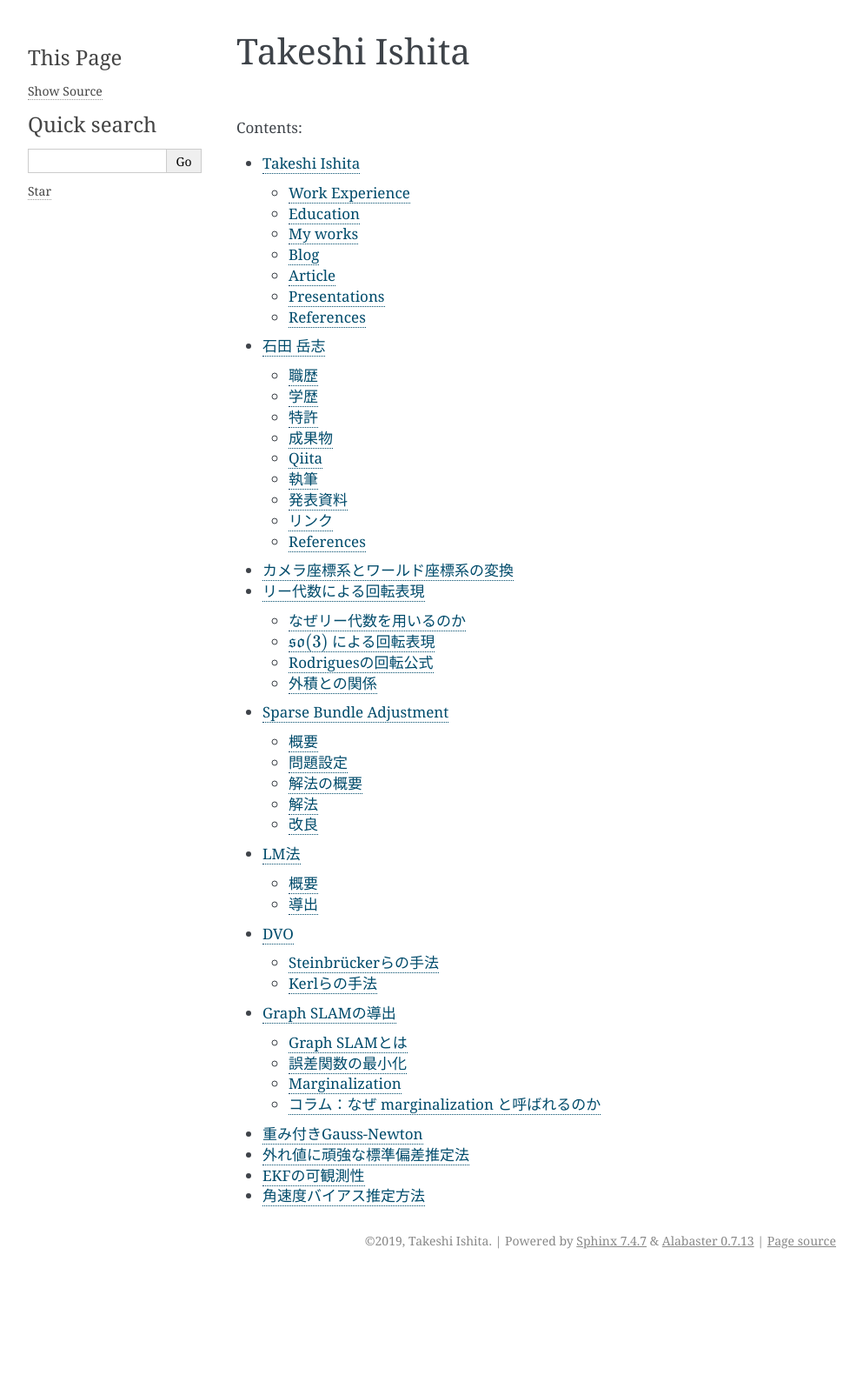
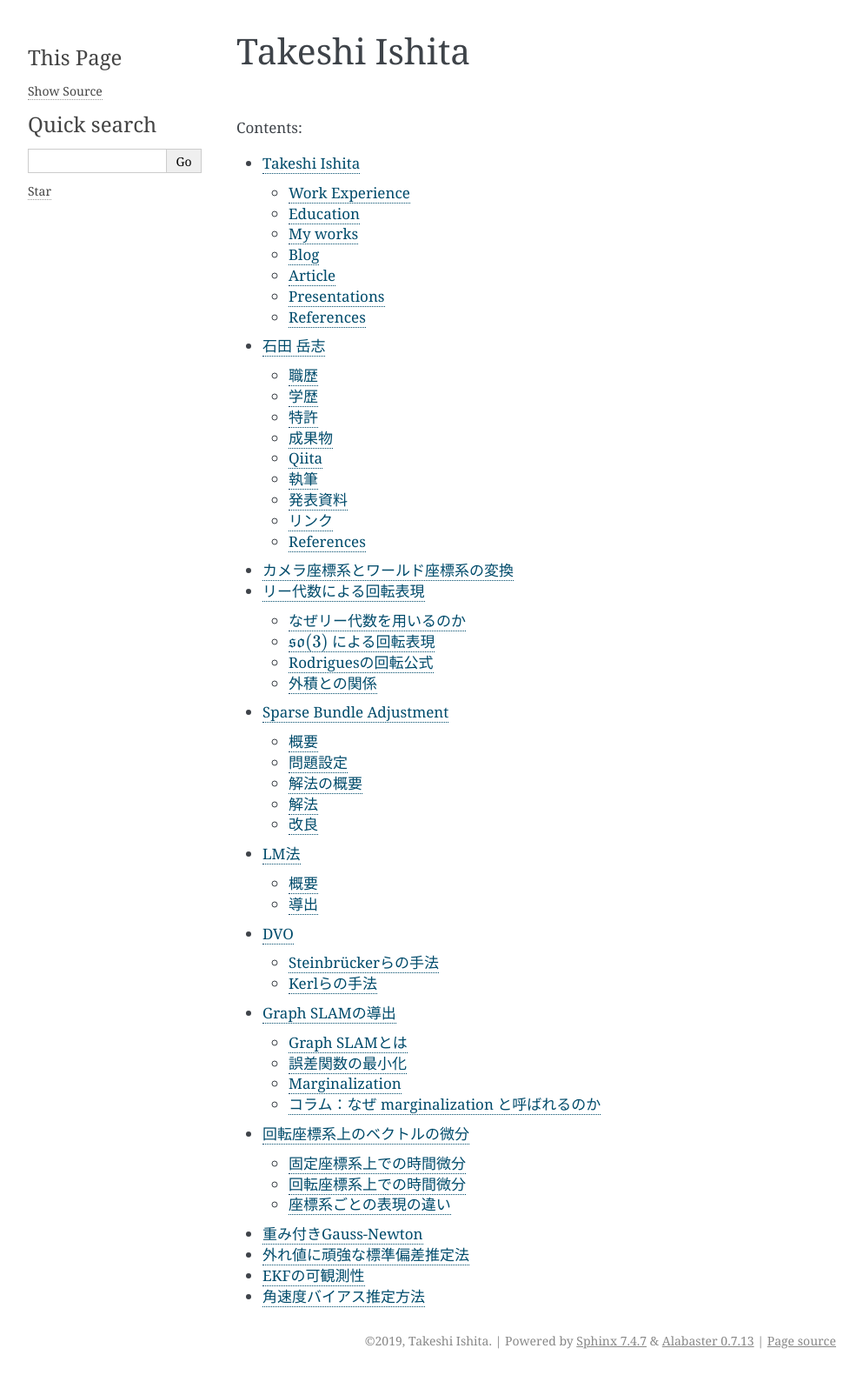
Before and after one commit to IshitaTakeshi/ishitatakeshi.github.io, a Sphinx documentation site: the page built from source/index.rst, in a window 1280 px wide. Shown: the whole page at 87% size, without its empty margins (148-1141 px from the left). Built offline with Sphinx 7.4.7, drawn with Linux system fonts in a browser that asks for light colours; before the commit the page ends 1466 px from its top, so only the background shows below that; some of the changed lines change nothing that is shown.

Commit message:
Add derivative on rotation coordinate

```diff
--- a/source/index.rst
+++ b/source/index.rst
@@ -20,6 +20,7 @@ Takeshi Ishita
    sba
    dvo
    graph-slam
+   rotating-coordinate-system
 
 - `重み付きGauss-Newton <https://tier4.github.io/system_software_team_hp/documents/weighted_gauss_newton.html>`__
 - `外れ値に頑強な標準偏差推定法 <https://tier4.github.io/system_software_team_hp/documents/robust_stddev_estimator.html>`__
--- /dev/null
+++ b/source/rotating-coordinate-system.rst
@@ -0,0 +1,137 @@
+回転座標系上のベクトルの微分
+============================
+
+.. math::
+   \newcommand{\E}{\mathbf{e}}
+
+原点を共有する2つの座標系 :math:`O(\E_{i}, \E_{j}, \E_{k})` 、 :math:`O'(\E_{x}, \E_{y}, \E_{z})` を考える。前者を固定座標系、後者を回転座標系と呼ぶことにしよう。回転座標系は固定座標系の上で回転しているものとする。
+
+2つの座標系の関係を時刻 :math:`t` によって変化する回転行列 :math:`R(t)` で記述することにしよう。
+
+.. math::
+    \begin{bmatrix} \E_{x} & \E_{y} & \E_{z} \end{bmatrix} = R(t)^{\top}\begin{bmatrix} \E_{i} & \E_{j} & \E_{k} \end{bmatrix}
+    :label: rotation-between-coordinates
+
+さて、これら2つの座標系の原点が一致していることから、時間変化するベクトル :math:`\mathbf{a}(t) \in \mathrm{R}^{3}` を固定座標系 :math:`O(\E_{i}, \E_{j}, \E_{k})` および回転座標系 :math:`O'(\E_{x}, \E_{y}, \E_{z})` でそれぞれ次のように記述することができる。
+
+.. math::
+   \begin{align}
+        \mathbf{a}(t)
+        &= a_{i}\E_{i} + a_{j}\E_{j} + a_{k}\E_{k}  \\
+        &= a_{x}\E_{x} + a_{y}\E_{y} + a_{z}\E_{z}  \\
+        &= \begin{bmatrix} \E_{x} & \E_{y} & \E_{z} \end{bmatrix} \begin{bmatrix} a_{x} \\ a_{y} \\ a_{z} \end{bmatrix} \\
+   \end{align}
+
+固定座標系上での時間微分
+------------------------
+
+ベクトル :math:`\mathbf{a}(t)` を固定座標系上で時間微分してみよう。これは固定座標系の基底ベクトル :math:`\E_{i}, \E_{j}, \E_{k}` が固定座標系上で時間変化しないという前提のもとでベクトル :math:`\mathbf{a}(t)` を時間微分することを意味する。
+
+すなわち、 :math:`\frac{d \E_{i}}{d t} = \frac{d \E_{y}}{d t} = \frac{d \E_{y}}{d t} = \mathbf{0}` であることから、ベクトル :math:`\mathbf{a}(t)` の時間微分を固定座標系上で次のように記述することができる。
+
+.. math::
+   \frac{d \mathbf{a}(t)}{d t}
+   &= \frac{d}{d t}(a_{i}\E_{i} + a_{j}\E_{j} + a_{k}\E_{k}) \\
+   &= \frac{d}{d t}(a_{i}\E_{i}) + \frac{d}{d t}(a_{j}\E_{j}) + \frac{d}{d t}(a_{k}\E_{k}) \\
+   &= \frac{d a_{i}}{d t}\E_{i} + \frac{d a_{j}}{d t}\E_{j} + \frac{d a_{k}}{d t}\E_{k}
+    + a_{i}\frac{d \E_{i}}{d t} + a_{j}\frac{d \E_{j}}{d t} + a_{k}\frac{d \E_{k}}{d t} \\
+   &= \frac{d a_{i}}{d t}\E_{i} + \frac{d a_{j}}{d t}\E_{j} + \frac{d a_{k}}{d t}\E_{k}  \\
+   &= \begin{bmatrix} \E_{i} & \E_{j} & \E_{k} \end{bmatrix} \begin{bmatrix} \frac{d a_{i}}{dt} \\ \frac{d a_{j}}{dt} \\ \frac{d a_{k}}{dt} \end{bmatrix} \\
+
+固定座標系上のベクトルの固定座標系上での微分を、添字 :math:`W` を用いて
+
+.. math::
+   \dot{\mathbf{a}}_{W} = \frac{d a_{i}}{dt}\E_{i} + \frac{d a_{j}}{dt}\E_{j} + \frac{d a_{k}}{dt}\E_{k}
+
+と書くこととすると、
+
+.. math::
+   \frac{d \mathbf{a}(t)}{d t} = \dot{\mathbf{a}}_{W}
+
+と表せる。
+
+回転座標系上での時間微分
+------------------------
+
+では今度はベクトル :math:`\mathbf{a}(t)` を回転座標系で表現し、それを固定座標系上で時間微分してみよう。回転座標系の基底ベクトル :math:`\E_{x}, \E_{y}, \E_{z}` はいずれも固定座標系上で時間変化する長さ1のベクトルとみなすことができる。
+
+.. math::
+   \frac{d \mathbf{a}(t)}{d t}
+   &= \frac{d}{d t}(a_{x}\E_{x} + a_{y}\E_{y} + a_{z}\E_{z})  \\
+   &= \frac{d a_{x}}{d t}\E_{x} + \frac{d a_{y}}{d t}\E_{y} + \frac{d a_{z}}{d t}\E_{z}
+    + a_{x}\frac{d \E_{x}}{d t} + a_{y}\frac{d \E_{y}}{d t} + a_{z}\frac{d \E_{z}}{d t}
+   :label: derivative-on-rotation-coordinate
+
+さて、回転座標系の時間微分を具体的に求めてみよう。
+
+式 :eq:`rotation-between-coordinates` の両辺を微分する。
+
+.. math::
+    \frac{d}{d t} \begin{bmatrix} \E_{x} & \E_{y} & \E_{z} \end{bmatrix} =
+    \frac{d }{d t} \left( R(t)^{\top}\begin{bmatrix} \E_{i} & \E_{j} & \E_{k} \end{bmatrix} \right)
+
+
+固定座標系が時間変化しないという前提より、固定座標系の微分は式に現れない。
+
+.. math::
+    \frac{d}{d t} \begin{bmatrix} \E_{x} & \E_{y} & \E_{z} \end{bmatrix} =
+    \frac{d R}{d t}^{\top}\begin{bmatrix} \E_{i} & \E_{j} & \E_{k} \end{bmatrix}
+   :label: coordinate-derivative
+
+.. math::
+    \def\skew#1{{\left[ #1 \right]_{\times}}}
+
+さて、回転行列の微分は実ベクトル :math:`\mathbf{\omega} \in \mathrm{R}` およびそれに対応する歪対称行列 :math:`\skew{\mathbf{\omega}}` を用いて
+
+.. math::
+   \frac{d R}{d t} = -R(t)\skew{\mathbf{\omega}}
+
+| と表すことができる(参照： :doc:`so3`)。
+| これを転置すると、 :math:`\skew{\mathbf{\omega}}` が歪対称行列であることから次のように書ける。
+
+.. math::
+   \frac{d R}{d t}^{\top} &= -(R(t)\skew{\mathbf{\omega}})^{\top}  \\
+                          &= -\skew{\mathbf{\omega}}^{\top}R(t)^{\top}  \\
+                          &= \skew{\mathbf{\omega}}R(t)^{\top} \\
+   :label: transpose-rotation-derivative
+
+:eq:`transpose-rotation-derivative` を式 :eq:`coordinate-derivative` に代入すると、両辺を回転座標系のみで表現できるようになる。
+
+.. math::
+    \frac{d}{d t} \begin{bmatrix} \E_{x} & \E_{y} & \E_{z} \end{bmatrix}
+    &= \frac{d R}{d t}^{\top}\begin{bmatrix} \E_{i} & \E_{j} & \E_{k} \end{bmatrix}  \\
+    &= \skew{\mathbf{\omega}} R(t)^{\top}\begin{bmatrix} \E_{i} & \E_{j} & \E_{k} \end{bmatrix}  \\
+    &= \skew{\mathbf{\omega}} \begin{bmatrix} \E_{x} & \E_{y} & \E_{z} \end{bmatrix}
+
+これを用いれば、式 :eq:`derivative-on-rotation-coordinate` は次のようになる。
+
+.. math::
+   \frac{d \mathbf{a}(t)}{d t}
+   &= \frac{d a_{x}}{d t}\E_{x} + \frac{d a_{y}}{d t}\E_{y} + \frac{d a_{z}}{d t}\E_{z}
+    + a_{x}\frac{d \E_{x}}{d t} + a_{y}\frac{d \E_{y}}{d t} + a_{z}\frac{d \E_{z}}{d t} \\
+   &= \begin{bmatrix} \E_{x} & \E_{y} & \E_{z} \end{bmatrix} \begin{bmatrix} \frac{d a_{x}}{dt} \\ \frac{d a_{y}}{dt} \\ \frac{d a_{z}}{dt} \end{bmatrix}
+   + \frac{d}{dt} \begin{bmatrix} \E_{x} & \E_{y} & \E_{z} \end{bmatrix} \begin{bmatrix} a_{x} \\ a_{y} \\ a_{z} \end{bmatrix}  \\
+   &= \begin{bmatrix} \E_{x} & \E_{y} & \E_{z} \end{bmatrix} \begin{bmatrix} \frac{d a_{x}}{dt} \\ \frac{d a_{y}}{dt} \\ \frac{d a_{z}}{dt} \end{bmatrix}
+   + \skew{\mathbf{\omega}} \begin{bmatrix} \E_{x} & \E_{y} & \E_{z} \end{bmatrix} \begin{bmatrix} a_{x} \\ a_{y} \\ a_{z} \end{bmatrix}
+
+回転座標系上のベクトルと、回転座標系上のベクトルの回転座標系上での微分を、添字 :math:`B` を用いてそれぞれ
+
+.. math::
+   \mathbf{a}_{B} &= a_{x} \E_{x} + a_{y} \E_{y} + a_{z} \E_{z} \\
+   \dot{\mathbf{a}}_{B} &= \frac{d a_{x}}{dt}\E_{x} + \frac{d a_{y}}{dt}\E_{y} + \frac{d a_{z}}{dt}\E_{z} \\
+
+と書くこととすると、 :math:`\frac{d \mathbf{a}(t)}{d t}` は次のように表現できる。
+
+.. math::
+   \frac{d \mathbf{a}(t)}{d t} = \mathbf{a}_{B} + \skew{\mathbf{\omega}} \dot{\mathbf{a}}_{B}
+
+座標系ごとの表現の違い
+----------------------
+
+まったく同じ :math:`\frac{d \mathbf{a}(t)}{d t}` という値に着目していても、異なる座標系上で議論を行うと、2つの全く異なる表現を得ることになる。
+
+.. math::
+   \frac{d \mathbf{a}(t)}{d t} &= \dot{\mathbf{a}}_{W}  \\
+   \frac{d \mathbf{a}(t)}{d t} &= \mathbf{a}_{B} + \skew{\mathbf{\omega}} \dot{\mathbf{a}}_{B}  \\
+
+自動車工学などでは、異なる2つの座標系についてどちらかの座標系を基準としてもう片方の座標系が時間変化する事象をよく扱う。異なる2つの座標系で同一のベクトルの微分について論ずる際は、どちらの座標系上での微分について議論を行っているのかを常に意識しなければならない。
```
